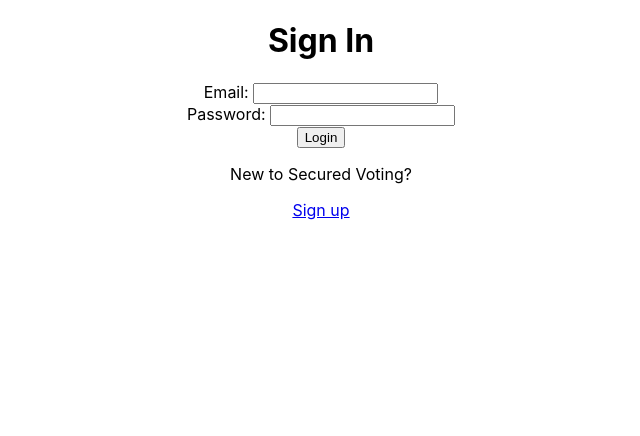
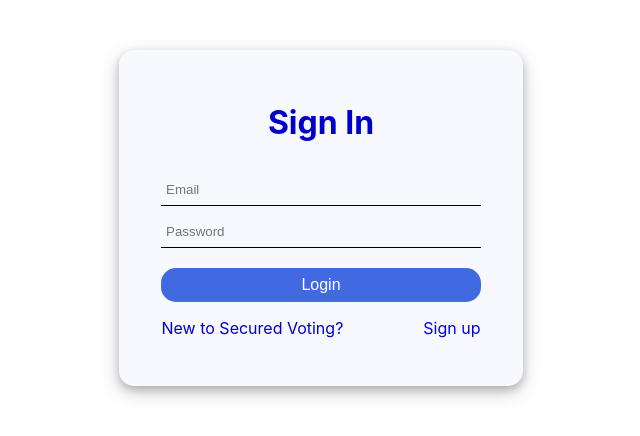
Before and after one commit to TienNguyen93/Secured-Voting, a React (Create React App) app in the folder frontend/: page / in a window 1280 px wide. Shown: the top 436 px of the page, without its empty margins (319-959 px from the left). Built offline with nearby package versions, Linux system fonts and the light colour scheme.

Commit message:
navigate page in respect to logged in credentials

```diff
--- a/frontend/src/App.css
+++ b/frontend/src/App.css
@@ -1,5 +1,8 @@
 .App {
   text-align: center;
+  display: flex;
+  justify-content: center;
+  align-items: center;
 }
 
 .App-link {
@@ -12,7 +15,9 @@
   display: flex;
 }
 
-table, th, td {
+table,
+th,
+td {
   border: 1px solid;
   padding: 8px;
 }
@@ -20,3 +25,90 @@ table, th, td {
 table {
   border-collapse: collapse;
 }
+
+
+.input-container {
+  display: flex;
+  flex-direction: column;
+  gap: 8px;
+  margin: 10px;
+  width: 20rem;
+}
+
+
+.login-wrapper {
+  display: flex;
+  justify-content: center;
+  align-items: center;
+  flex-direction: column;
+  background-color: ghostwhite;
+  padding: 2rem;
+  box-shadow: 0 4px 8px 0 rgba(0, 0, 0, 0.2), 0 6px 20px 0 rgba(0, 0, 0, 0.19);
+  margin: 50px;
+  border-radius: 15px;
+  color: mediumblue
+}
+
+label {
+  text-align: left;
+}
+
+input {
+  padding-left: 5px;
+  padding-top: 8px;
+  padding-bottom: 8px;
+  border-bottom: 1px solid black;
+  border-top: none;
+  border-left: none;
+  border-right: none;
+  background-color: ghostwhite;
+}
+
+button {
+  font-size: medium;
+  padding-left: 10px;
+  padding-right: 10px;
+  margin-top: 10px;
+  border-radius: 15px;
+  width: 20rem;
+  border: none;
+  background-color: royalblue;
+  cursor: pointer;
+  color: white;
+  padding-top: 8px;
+  padding-bottom: 8px;
+}
+
+.child-one {
+  display: inline-block;
+  vertical-align: middle;
+  margin-right: 80px;
+}
+
+.child-two {
+  display: inline-block;
+  vertical-align: middle;
+}
+
+.link {
+  text-decoration: none;
+}
+
+.error {
+  margin-top: 15px;
+  background-color: #Ffeded;
+  width: 20rem;
+  border: 1.5px solid red;
+  padding: 5px;
+}
+
+.error-title {
+  color: black;
+  font-weight: bold;
+  font-size: 15px;
+}
+
+.error-content {
+  color: black;
+  font-size: 15px;
+}
--- a/frontend/src/components/views/SigninView.js
+++ b/frontend/src/components/views/SigninView.js
@@ -1,59 +1,93 @@
 import React from 'react';
-import { Link } from "react-router-dom";
+import { Link, Navigate } from "react-router-dom";
 import { useState } from 'react';
+import axios from 'axios'
 
 const SigninView = () => {
-    const [form, setForm] = useState({
-        email: "",
-        password: ""
-    })
+    const [email, setEmail] = useState("")
+    const [password, setPassword] = useState("")
+    const [response, setResponse] = useState("")
 
-    const onUpdateField = event => {
-        const nextFormState = {
-            ...form,
-            [event.target.name]: event.target.value,
-        }
-        console.log(event.target.value)
-        setForm(nextFormState)
-    }
 
     const onSubmitForm = event => {
         event.preventDefault()
-        alert(JSON.stringify(form, null, 2))
+        const configuration = {
+            method: 'post',
+            url: 'http://localhost:5000/login',
+            data: {
+                email,
+                password
+            }
+        }
+
+        axios(configuration)
+            .then((result) => {
+                setResponse(result.data)
+            })
+            .catch((error) => {
+                console.log(error)
+            })
+    }
+
+    const Redirect = ({ res }) => {
+        if (res === 'Voter') {
+            return (
+                <Navigate to="/voting"/>
+            )
+        }
+        if (res === 'Admin') {
+            return (
+                <Navigate to="/admin"/>
+            )
+        }
+        if (res === 'None') {
+            return (
+                <div className="error">
+                    <div className='error-title'>Wrong credentials</div>
+                    <div className='error-content'>Invalid email or password </div>
+                </div>
+            )
+        }
     }
 
     return (
-        <div>
+        <div className="login-wrapper">
             <h1>Sign In</h1>
             <form onSubmit={onSubmitForm}>
-                <div>
-                    <label>Email: </label>
+                <div className='input-container'>
                     <input
                         type="email"
                         name="email"
-                        value={form.email}
-                        onChange={onUpdateField}
+                        value={email}
+                        onChange={e => setEmail(e.target.value)}
+                        placeholder="Email"
                     />
                 </div>
-                <div>
-                    <label>Password: </label>
+                <div className='input-container'>
                     <input
                         type="password"
                         name="password"
-                        value={form.password}
-                        onChange={onUpdateField}
+                        value={password}
+                        onChange={e => setPassword(e.target.value)}
+                        placeholder="Password"
                     />
                 </div>
-                <div>
-                    <button type="submit">
+                <div className='button-container'>
+                    <button type="submit" onClick={onSubmitForm}>
                         Login
                     </button>
                 </div>
             </form>
 
-            <div>
-                <p>New to Secured Voting?</p>
-                <Link to={'/signup'}>Sign up</Link>
+            <Redirect res={response} />
+
+            <div className='parent'>
+                <div className='child-one'>
+                    <p>New to Secured Voting?</p>
+                </div>
+                <div className='child-two'>
+                    <Link className="link" to={'/signup'}>Sign up</Link>
+                </div>
             </div>
 
         </div>
--- a/frontend/src/components/views/VotingView.js
+++ b/frontend/src/components/views/VotingView.js
@@ -8,22 +8,22 @@ const VotingView = () => {
                 <h2>President</h2>
                 <form>
                     <input type="radio" id="president1" name="president" value="president1" />
-                    <label for="president1">President 1</label><br />
+                    <label htmlFor="president1">President 1</label><br />
                     <input type="radio" id="president2" name="president" value="president2" />
-                    <label for="president2">President 2</label><br />
+                    <label htmlFor="president2">President 2</label><br />
                     <input type="radio" id="president3" name="president" value="president3" />
-                    <label for="president3">President 3</label><br />
+                    <label htmlFor="president3">President 3</label><br />
                 </form>
             </div>
             <div>
                 <h2>Vice President</h2>
                 <form>
                     <input type="radio" id="vicePresident1" name="vicePresident" value="vicePresident1" />
-                    <label for="vicePresident1">Vice President 1</label><br />
+                    <label htmlFor="vicePresident1">Vice President 1</label><br />
                     <input type="radio" id="vicePresident2" name="vicePresident" value="vicePresident2" />
-                    <label for="vicePresident2">Vice President 2</label><br />
+                    <label htmlFor="vicePresident2">Vice President 2</label><br />
                     <input type="radio" id="vicePresident3" name="vicePresident" value="vicePresident3" />
-                    <label for="vicePresident3">Vice President 3</label><br />
+                    <label htmlFor="vicePresident3">Vice President 3</label><br />
                 </form>
             </div>
             <br />
```
Also changed, not shown: 1 other file (tests, documents, lock files or other folders).
